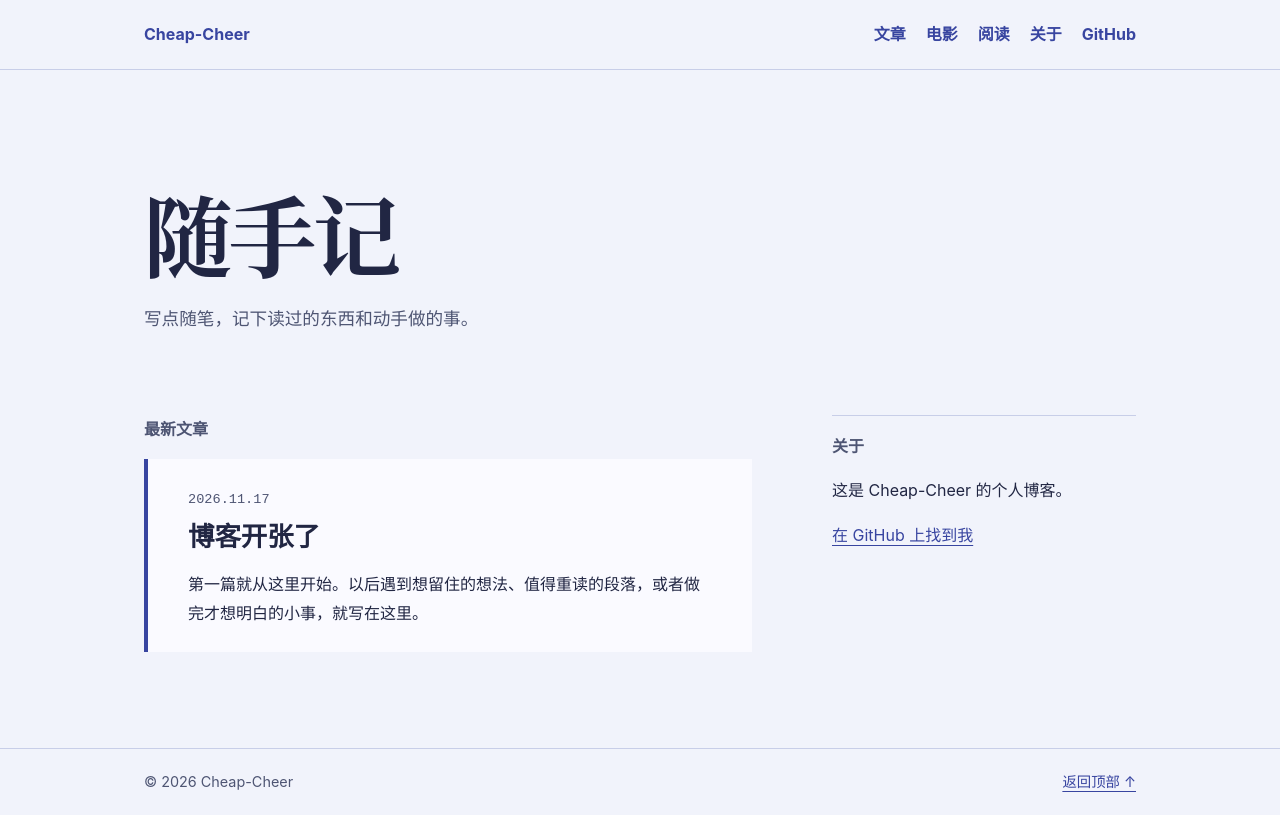
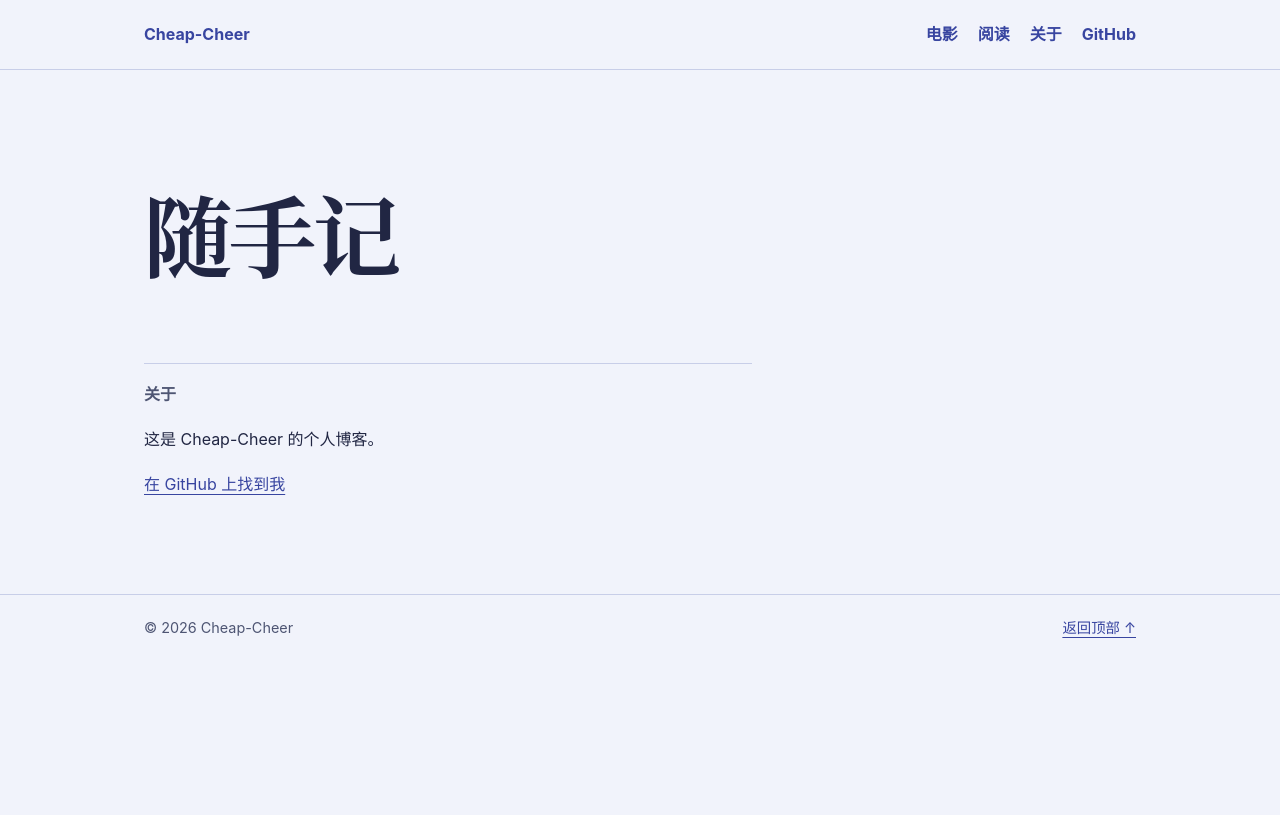
Before and after one commit to Cheap-Cheer/Cheap-Cheer.github.io, a plain HTML site: page index.html in a window 1280 px wide. Drawn offline with Linux system fonts and the light colour scheme.

Commit message:
Remove starter blog post and tagline

```diff
--- a/index.html
+++ b/index.html
@@ -19,43 +19,25 @@ header a:hover{text-decoration:underline}
 nav{display:flex;flex-wrap:wrap;gap:.4rem 1.25rem}
 .hero{padding-block:clamp(3.5rem,10vw,7rem) clamp(3rem,8vw,5rem)}
 .hero h1{font-family:"Instrument Serif","Songti SC","Noto Serif CJK SC",Georgia,serif;font-size:clamp(2.5rem,8vw,5.5rem);line-height:1.15;letter-spacing:-.04em;margin:0}
-.hero p{margin:1.25rem 0 0;color:var(--muted);font-size:1.1rem}
-.columns{display:grid;grid-template-columns:minmax(0,2fr) minmax(0,1fr);gap:clamp(2rem,7vw,5rem);align-items:start}
 h2{font-size:1rem;margin:0 0 1rem;color:var(--muted)}
-article{padding:1.5rem clamp(1.25rem,4vw,2.5rem);background:var(--surface);border-inline-start:4px solid var(--accent)}
-time{font: .85rem ui-monospace,monospace;color:var(--muted)}
-h3{font-size:1.65rem;margin:.4rem 0 .75rem;line-height:1.35}
-article p:last-child,aside p:last-child{margin-bottom:0}
-aside{border-top:1px solid var(--line);padding-top:1rem}
+aside{max-width:38rem;border-top:1px solid var(--line);padding-top:1rem}
 footer{border-top:1px solid var(--line);margin-top:clamp(3rem,8vw,6rem);color:var(--muted);font-size:.9rem}
-@media(max-width:43rem){.columns{grid-template-columns:1fr}}
 </style>
 </head>
 <body>
 <header><div class="wrap">
 <a href="./">Cheap-Cheer</a>
-<nav aria-label="主导航"><a href="#posts">文章</a><a href="movies.html">电影</a><a href="reading.html">阅读</a><a href="#about">关于</a><a href="https://github.com/Cheap-Cheer">GitHub</a></nav>
+<nav aria-label="主导航"><a href="movies.html">电影</a><a href="reading.html">阅读</a><a href="#about">关于</a><a href="https://github.com/Cheap-Cheer">GitHub</a></nav>
 </div></header>
 <main class="wrap">
 <section class="hero" aria-labelledby="title">
 <h1 id="title">随手记</h1>
-<p>写点随笔，记下读过的东西和动手做的事。</p>
-</section>
-<div class="columns">
-<section id="posts" aria-labelledby="latest">
-<h2 id="latest">最新文章</h2>
-<article>
-<time datetime="2026-11-17">2026.11.17</time>
-<h3>博客开张了</h3>
-<p>第一篇就从这里开始。以后遇到想留住的想法、值得重读的段落，或者做完才想明白的小事，就写在这里。</p>
-</article>
 </section>
 <aside id="about" aria-labelledby="about-title">
 <h2 id="about-title">关于</h2>
 <p>这是 Cheap-Cheer 的个人博客。</p>
 <p><a href="https://github.com/Cheap-Cheer">在 GitHub 上找到我</a></p>
 </aside>
-</div>
 </main>
 <footer><div class="wrap"><span>© 2026 Cheap-Cheer</span><a href="#title">返回顶部 ↑</a></div></footer>
 </body>
```
